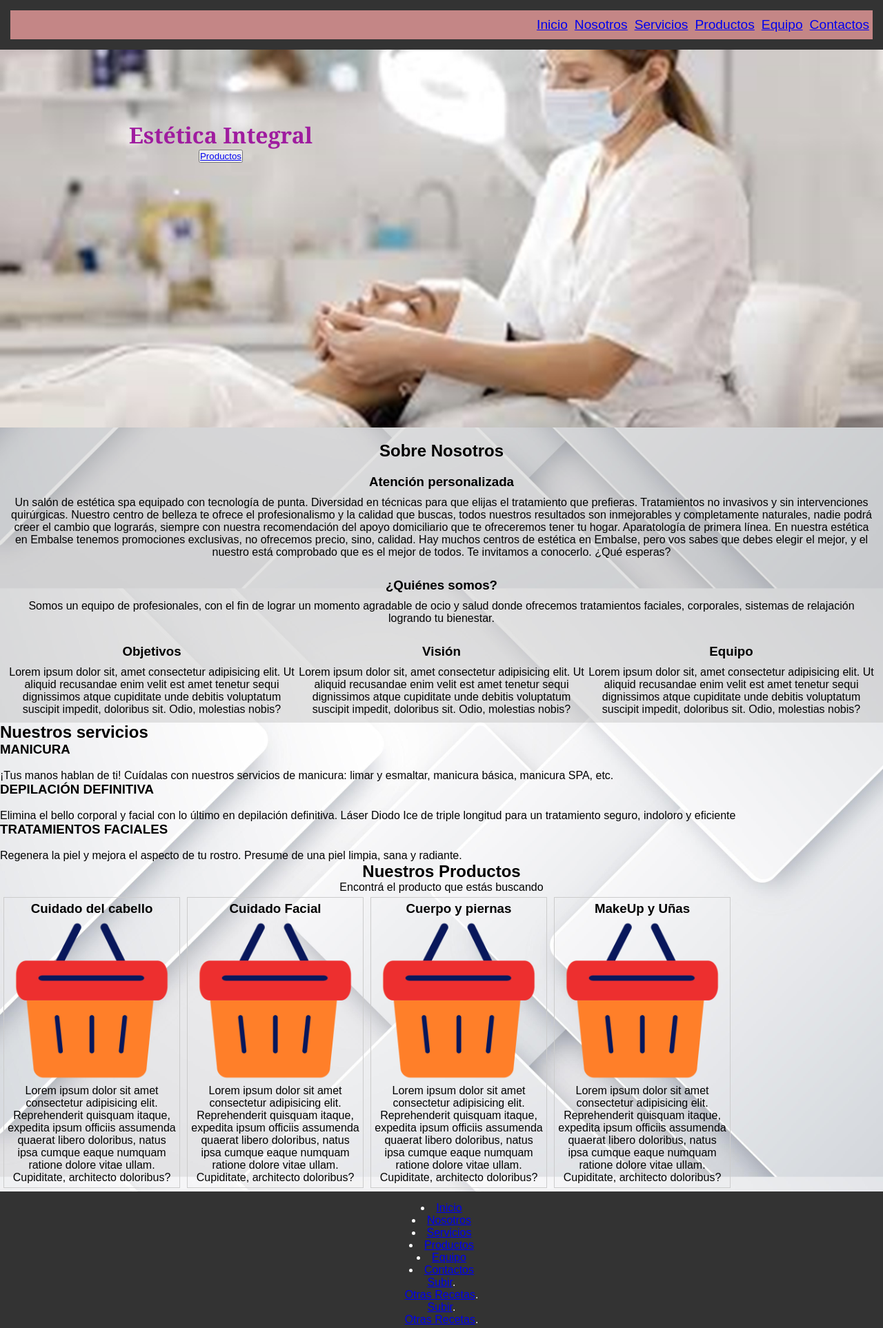
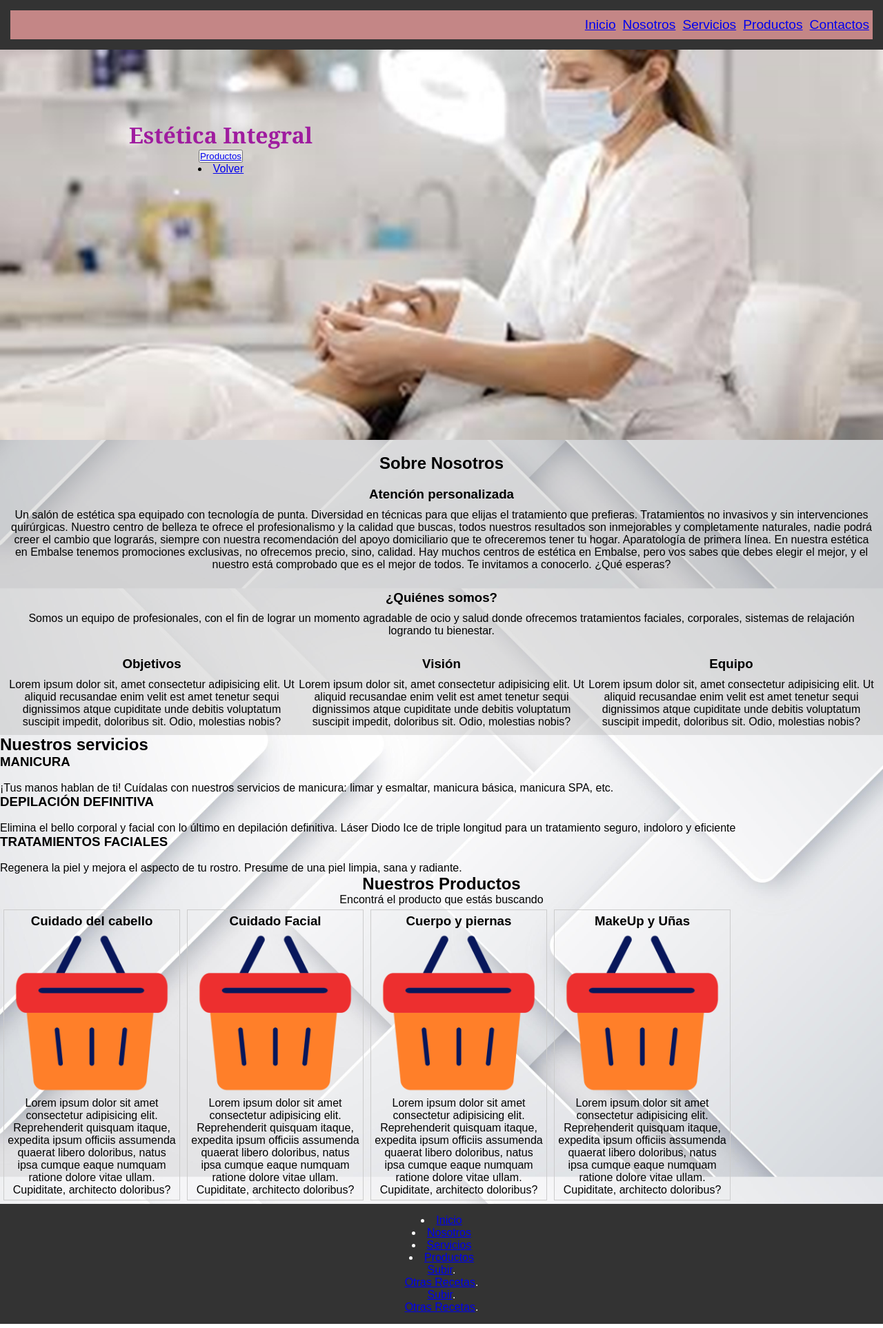
Before and after one commit to Vale-78/Est-ticaIntegral, a plain HTML site: page index.html in a window 1280 px wide. Shown: the whole page at 69% size. Drawn offline with nearby package versions, Linux system fonts and the light colour scheme; a web font is replaced by a local one.

Commit message:
Eliminé sección contacto

```diff
--- a/index.html
+++ b/index.html
@@ -15,7 +15,6 @@
                 <li><a href="#nosotros">Nosotros</a></li>
                 <li><a href="#servicios">Servicios</a></li>
                 <li><a href="#productos">Productos</a></li>
-                <li><a href="#equipo">Equipo</a></li>
                 <li><a href="#contactos">Contactos</a></li>
             </ul>
         </nav>
@@ -25,6 +24,7 @@
     <section id="inicio">
         <h1>Estética Integral</h1>
         <button><a href="#productos">Productos</a></button>
+        <li><a href="#inicio" alt="">Volver</a></li>
     </section>
     <section id="nosotros">
         <h2>Sobre Nosotros</h2>
@@ -124,9 +124,6 @@
             <li><a href="#nosotros">Nosotros</a></li>
             <li><a href="#servicios">Servicios</a></li>
             <li><a href="#productos">Productos</a></li>
-            <li><a href="#equipo">Equipo</a></li>
-            <li><a href="#contactos">Contactos</a></li>
-
         </div>
     </section>
       <section>
```
